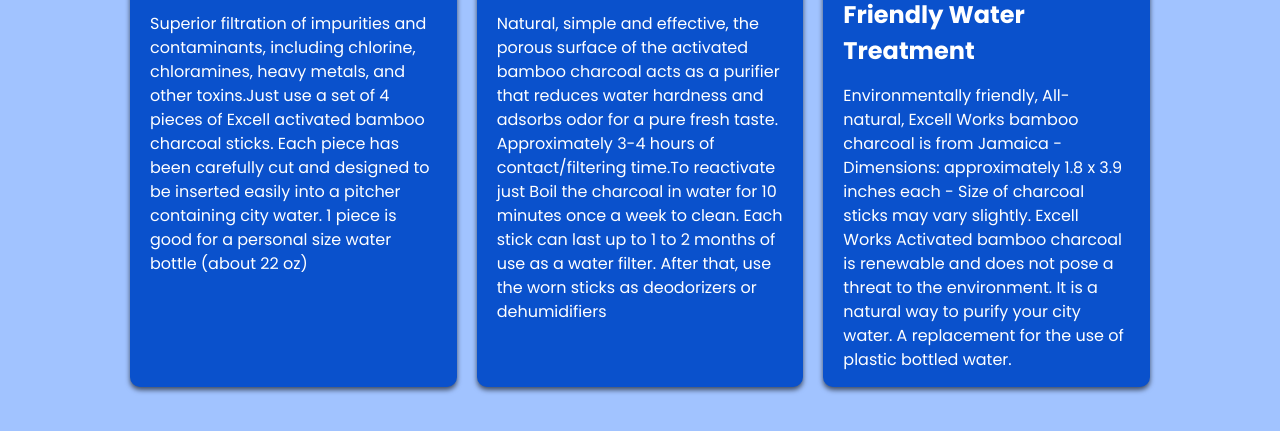
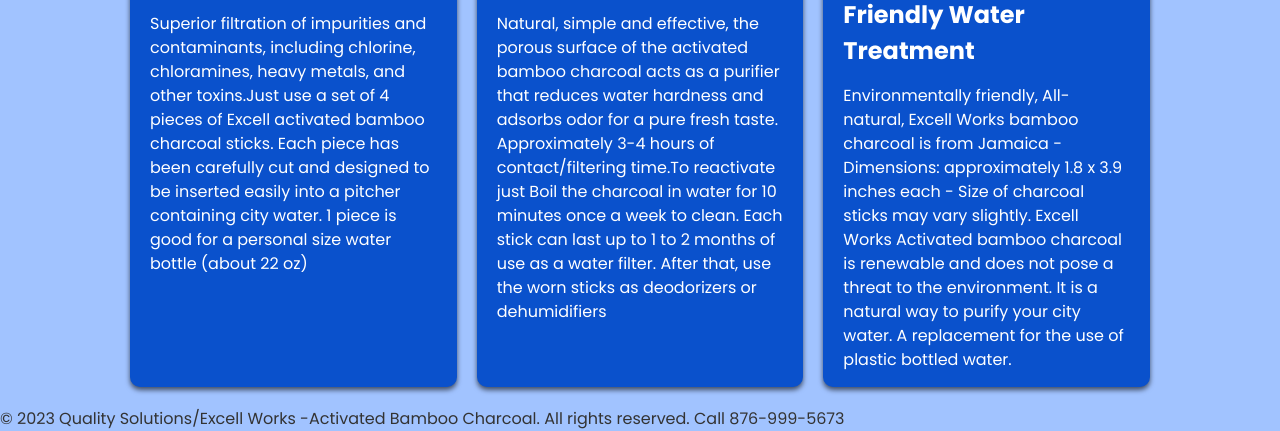
Before and after one commit to gladstone28/Excell-Amazon-Pitch-2, a plain HTML site: page index.html in a window 1280 px wide. Shown: the part 622-1053 px from the top of the page. Before the commit the page ends 1029 px from the top, so only its background shows below. Drawn offline with Linux system fonts and the light colour scheme.

Commit message:
modify index.html

```diff
--- a/index.html
+++ b/index.html
@@ -69,6 +69,11 @@
             </div>
         </div>
     </section>
+    <section>
+        <footer>
+            <p>© 2023 Quality Solutions/Excell Works -Activated Bamboo Charcoal. All rights reserved. Call 876-999-5673</p>
+        </footer>
+    </section>
 </body>
 
 </html>
```
